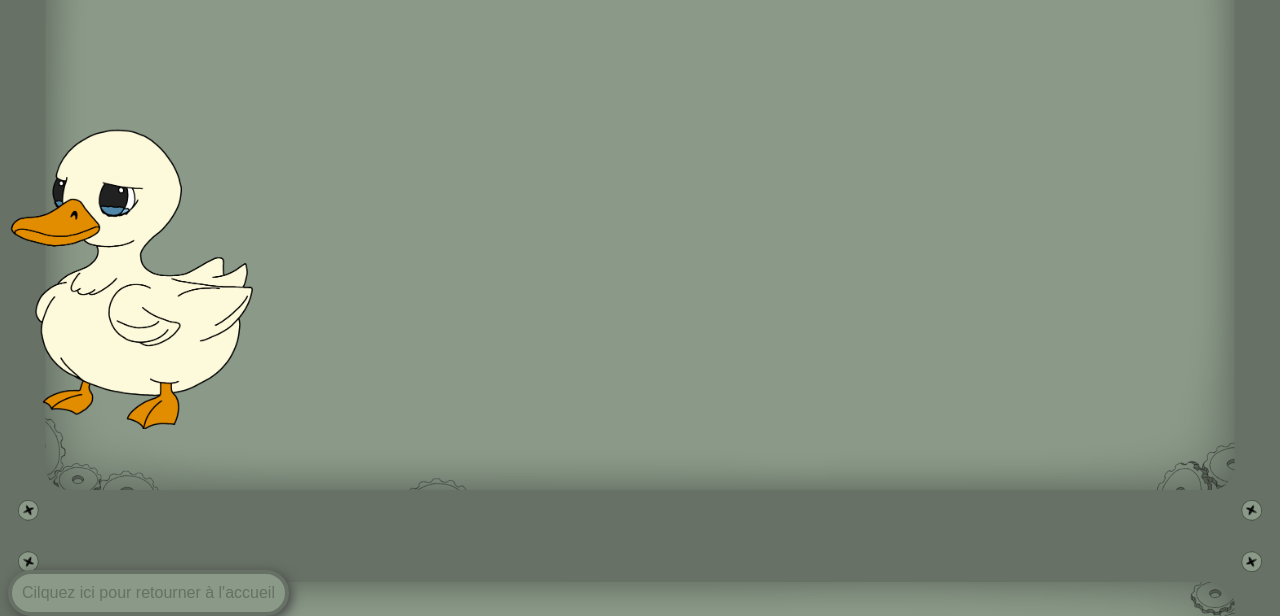
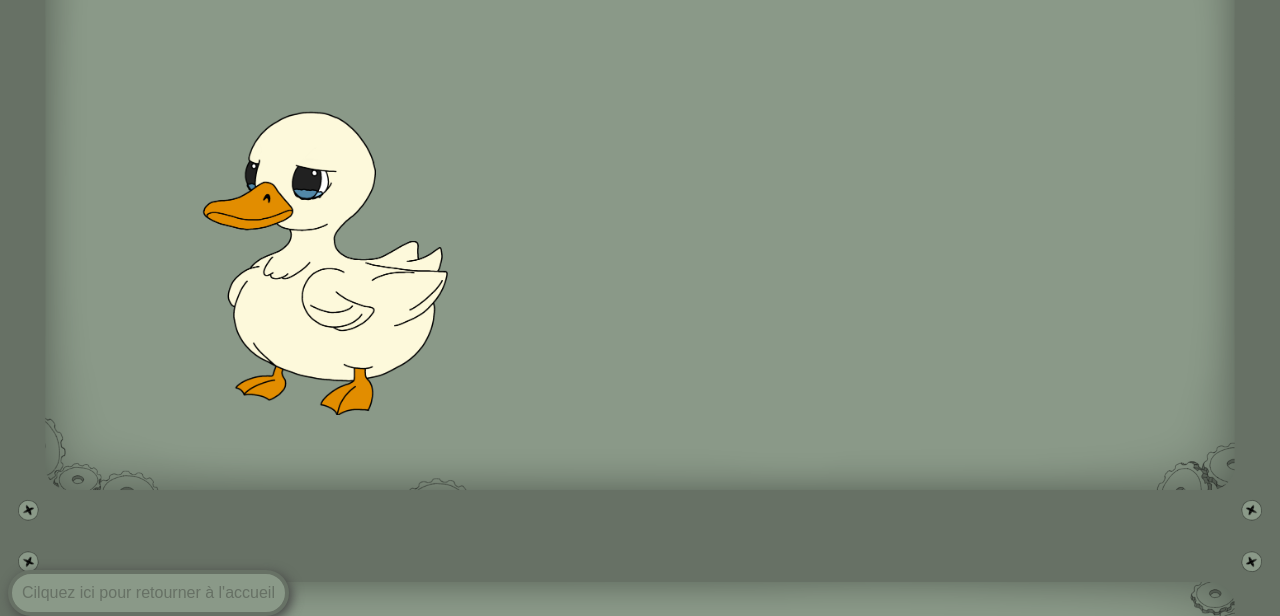
Before and after one commit to DuckAdventures/DuckAdventures.github.io, a plain HTML site: page 404.html in a window 1280 px wide. Shown: the part 184-800 px from the top of the page. Drawn offline with Linux system fonts and the light colour scheme.

Commit message:
Update style404.css

```diff
--- a/style404.css
+++ b/style404.css
@@ -16,6 +16,8 @@ h1{
 }
 
 .hogu{
+    position: absolute;
+    left: 200px;
     width: 20%;
     height: auto;
 }
```
